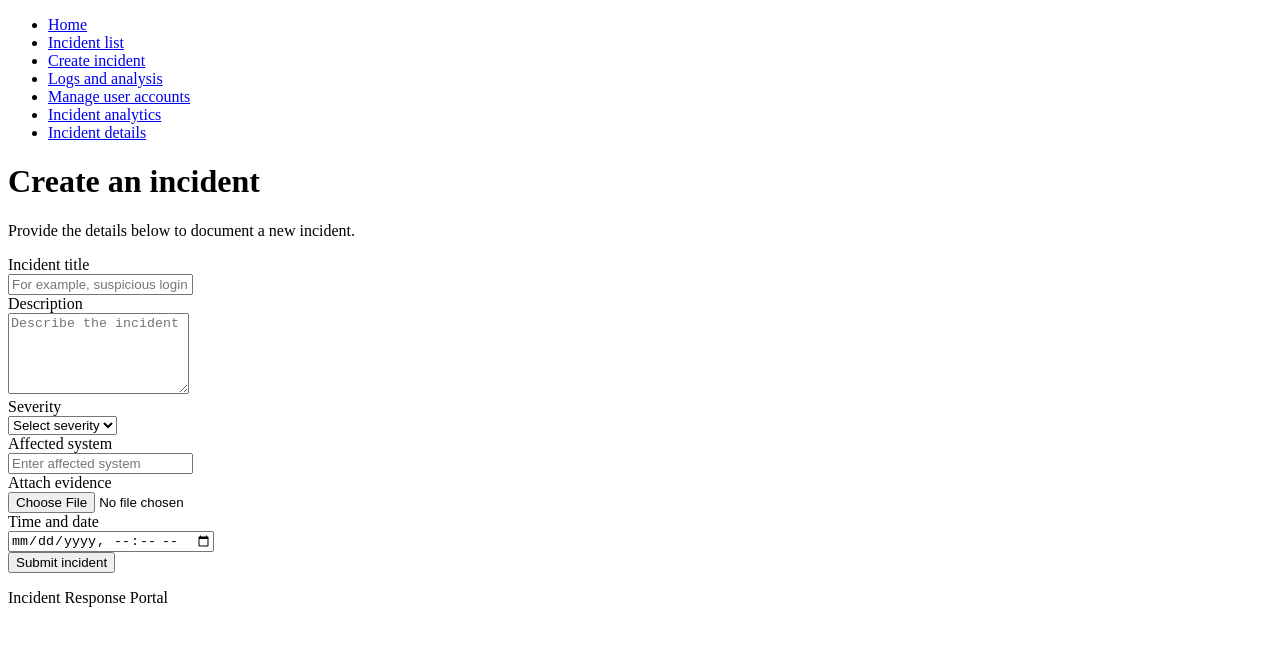
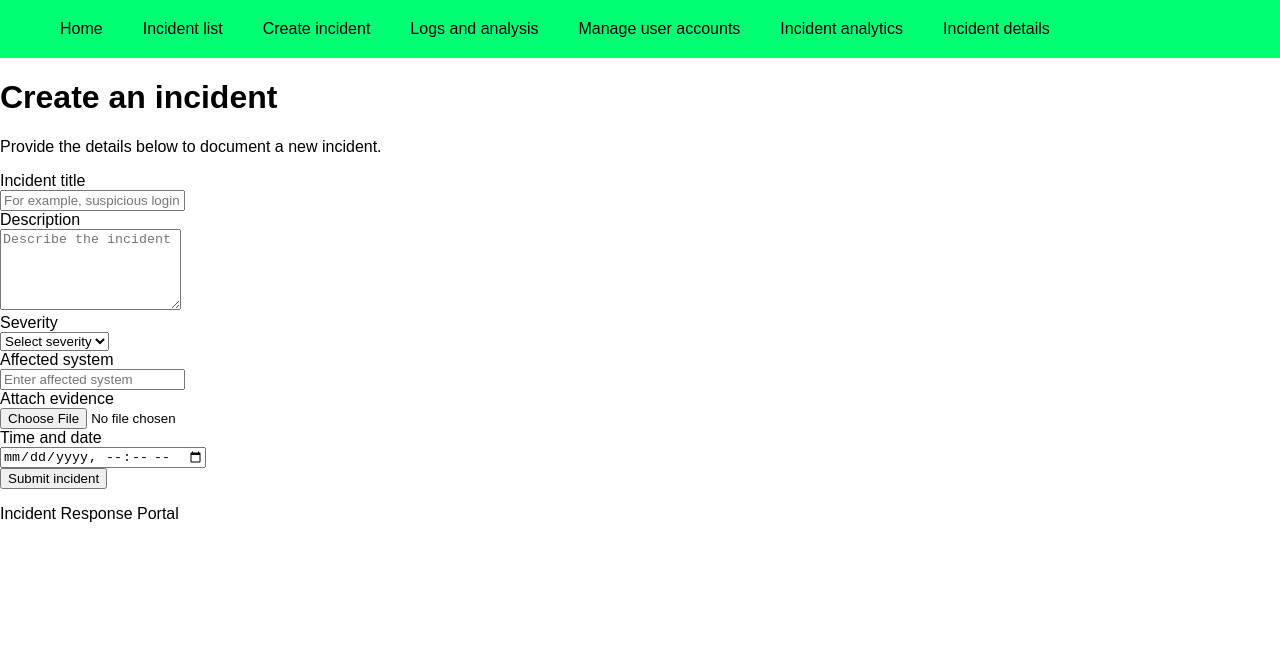
Before and after one commit to JonathanFrontend/ProjectWebbsystems, a plain HTML site: page create_incident.html in a window 1280 px wide. Drawn offline with Linux system fonts and the light colour scheme.

Commit message:
added css and nav-bar design

```diff
--- a/create_incident.html
+++ b/create_incident.html
@@ -3,6 +3,7 @@
   <head>
     <meta charset="utf-8" />
     <meta name="viewport" content="width=device-width, initial-scale=1" />
+    <link rel="stylesheet" href="css/styles.css">
     <title>Create Incident</title>
   </head>
   <body>
--- /dev/null
+++ b/css/styles.css
@@ -0,0 +1,28 @@
+body {
+    padding: 0;
+    margin: 0;
+    font-family: Arial, Helvetica, sans-serif;
+}
+header nav ul {
+    display: flex;
+    background-color: rgb(0, 255, 115);
+    margin: 0;
+    align-items: stretch;
+}
+header nav ul li{
+    list-style-type: none;
+    height: inherit;
+    display: flex;
+}
+header nav ul li a {
+    text-decoration: none;
+    display: flex;
+    color: black;
+    padding: 20px;
+    height: inherit;
+    align-items: center;
+}
+header nav ul li a:hover {
+    background-color: rgb(158, 83, 232);
+    color: aliceblue;
+}
```
Also changed, not shown: incident_list.html (+1 -0 lines), index.html (+1 -0 lines), logs_and_analysis.html (+1 -0 lines), manage_user_accounts.html (+1 -0 lines), view_incident_analytics.html (+1 -0 lines), view_incident_details.html (+1 -0 lines).
